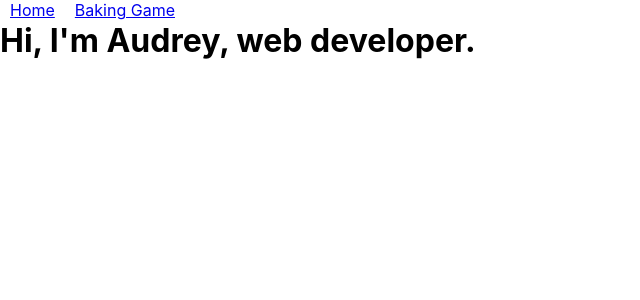
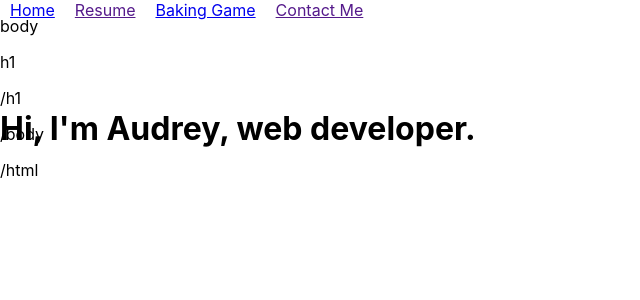
Before and after one commit to audreywrong/personalwebsite-react, a React (Create React App) app in the folder my-app/: page / in a window 1280 px wide. Shown: the top 300 px of the page, without its empty margins (0-640 px from the left). Built offline with nearby package versions, Linux system fonts and the light colour scheme.

Commit message:
added html

```diff
--- a/my-app/src/App.js
+++ b/my-app/src/App.js
@@ -17,9 +17,11 @@ function App() {
           <Link className="nav-item" to="/">
             Home
           </Link>
+          <Link className="nav-item">Resume</Link>
           <Link className="nav-item" to="/baking-game">
             Baking Game
           </Link>
+          <Link className="nav-item">Contact Me</Link>
         </nav>
       </BrowserRouter>
     </div>
--- a/my-app/src/features/homepage/Homepage.jsx
+++ b/my-app/src/features/homepage/Homepage.jsx
@@ -1,13 +1,21 @@
 import React from 'react';
 import './Homepage.css';
-// import personalSiteBackground from './personal-site-background.mp4';
 
 function Homepage() {
   return (
     <>
-      <h1 aria-label="Hi, I'm Audrey, web developer." class="blast-root">
-        Hi, I'm Audrey, web developer.
-        {/* <span class="blast" aria-hidden="true" style="opacity: 1;">
+      <p>body</p>
+      <p>h1</p>
+      <h1>Hi, I'm Audrey, web developer.</h1>
+      <p id="h1-tag">/h1</p>
+      <p>/body</p>
+      <p>/html</p>
+    </>
+  );
+}
+
+{
+  /* <span class="blast" aria-hidden="true" style="opacity: 1;">
           H
         </span>
         <span class="blast" aria-hidden="true" style="opacity: 1;">
@@ -85,10 +93,7 @@ function Homepage() {
           <span class="blast" aria-hidden="true" style="opacity: 1;">
             r
           </span>
-        </br> */}
-      </h1>
-    </>
-  );
+        </br> */
 }
 
 export default Homepage;
```
